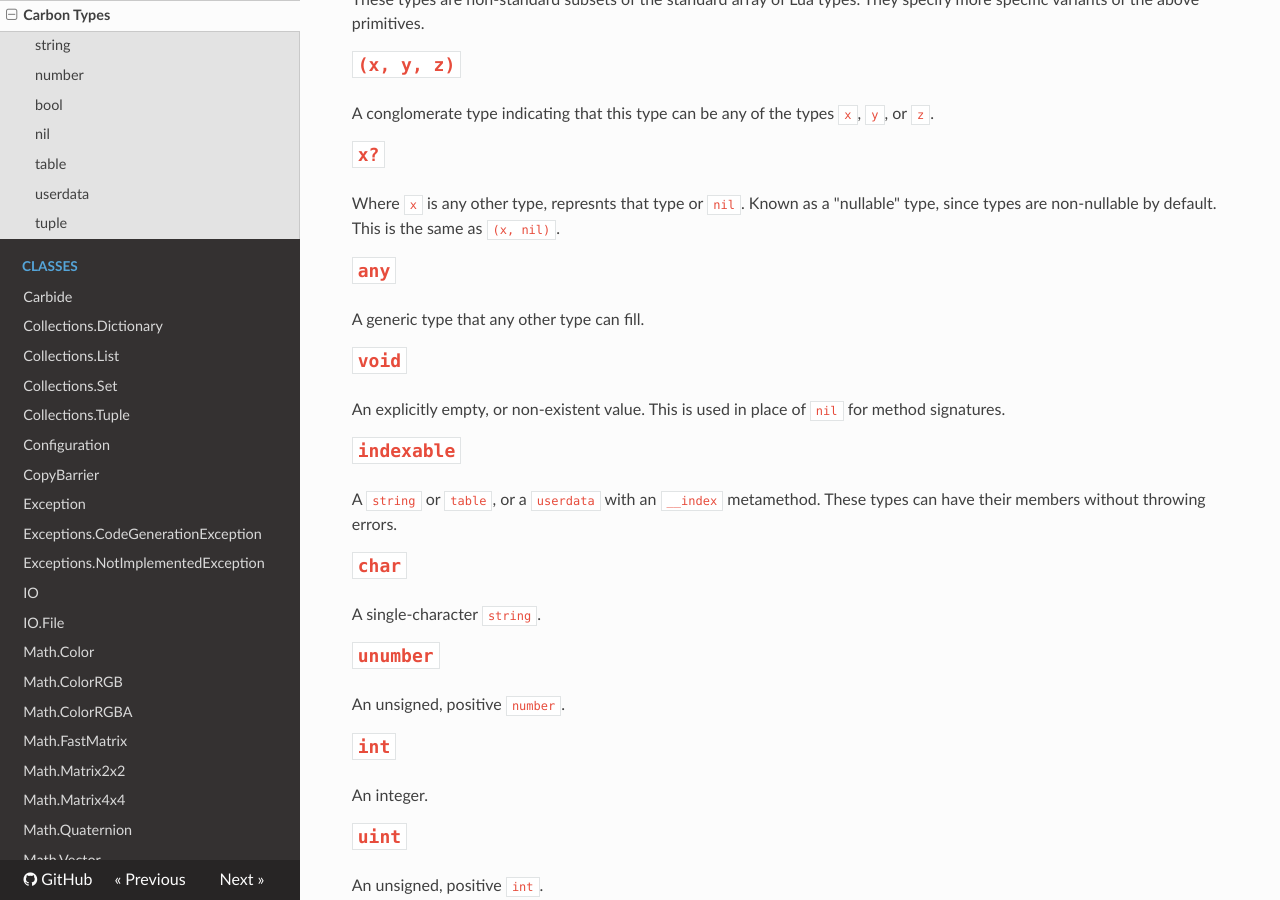
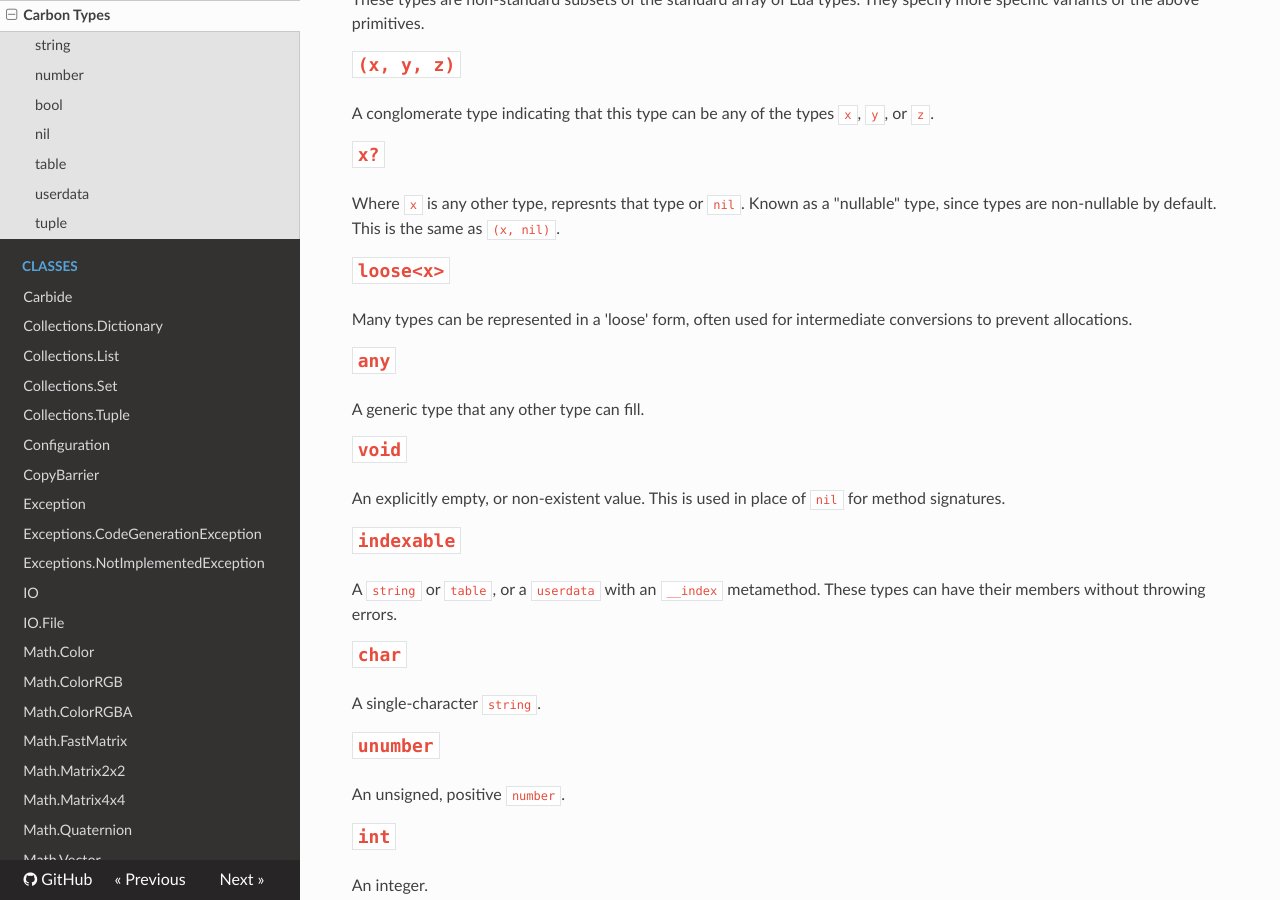
Before and after one commit to lua-carbon/carbon, an MkDocs documentation site: the page built from docs/Types.md, in a window 1280 px wide and 900 px high, scrolled down 1006 px. Built offline with MkDocs 1.6.1, drawn with Linux system fonts in a browser that asks for light colours; nearby versions of some CDN libraries; old or Windows-style settings are respelled for this version of MkDocs.

Commit message:
Quaternion additions, docs update

```diff
--- a/docs/Types.md
+++ b/docs/Types.md
@@ -35,6 +35,9 @@ A conglomerate type indicating that this type can be any of the types `x`, `y`,
 Where `x` is any other type, represnts that type or `nil`. Known as a "nullable" type, since types are non-nullable by default.
 This is the same as `(x, nil)`.
 
+## `loose<x>`
+Many types can be represented in a 'loose' form, often used for intermediate conversions to prevent allocations.
+
 ## `any`
 A generic type that any other type can fill.
 
```
Also changed, not shown: 1 other file.
